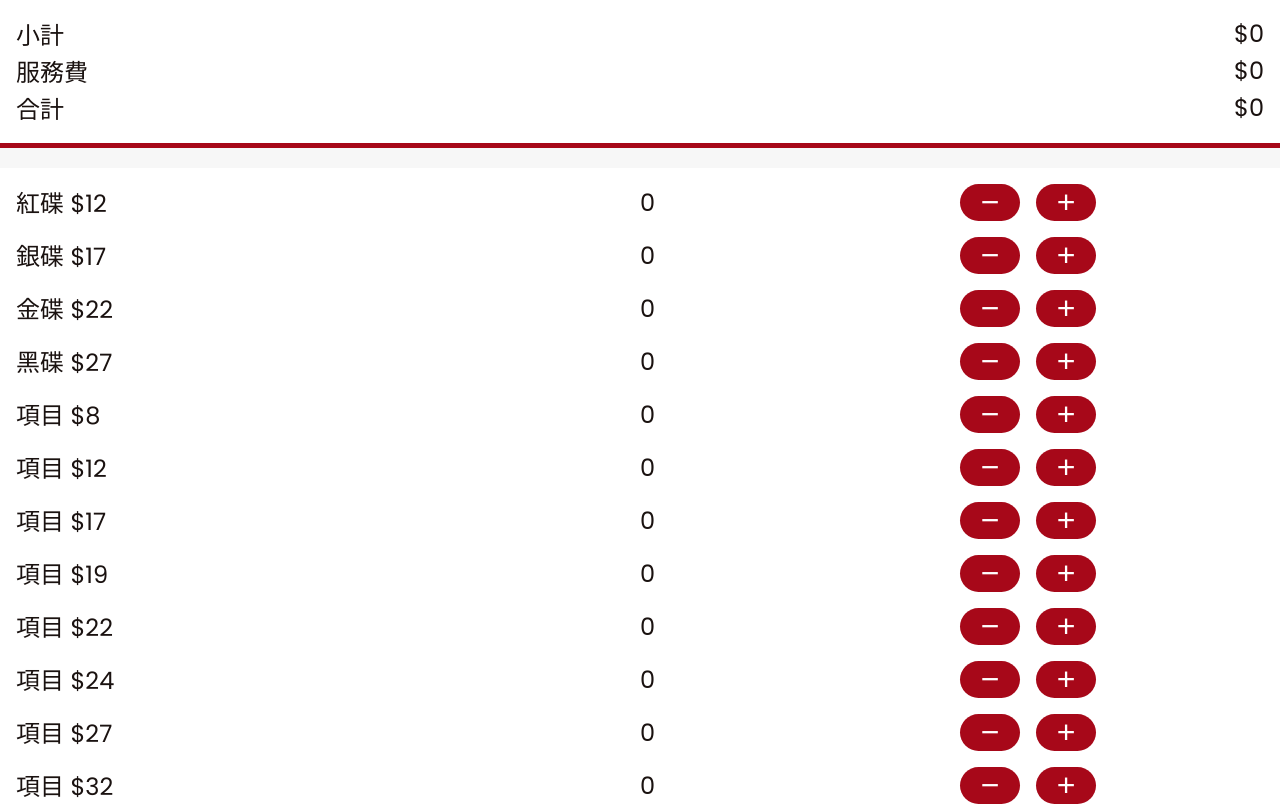
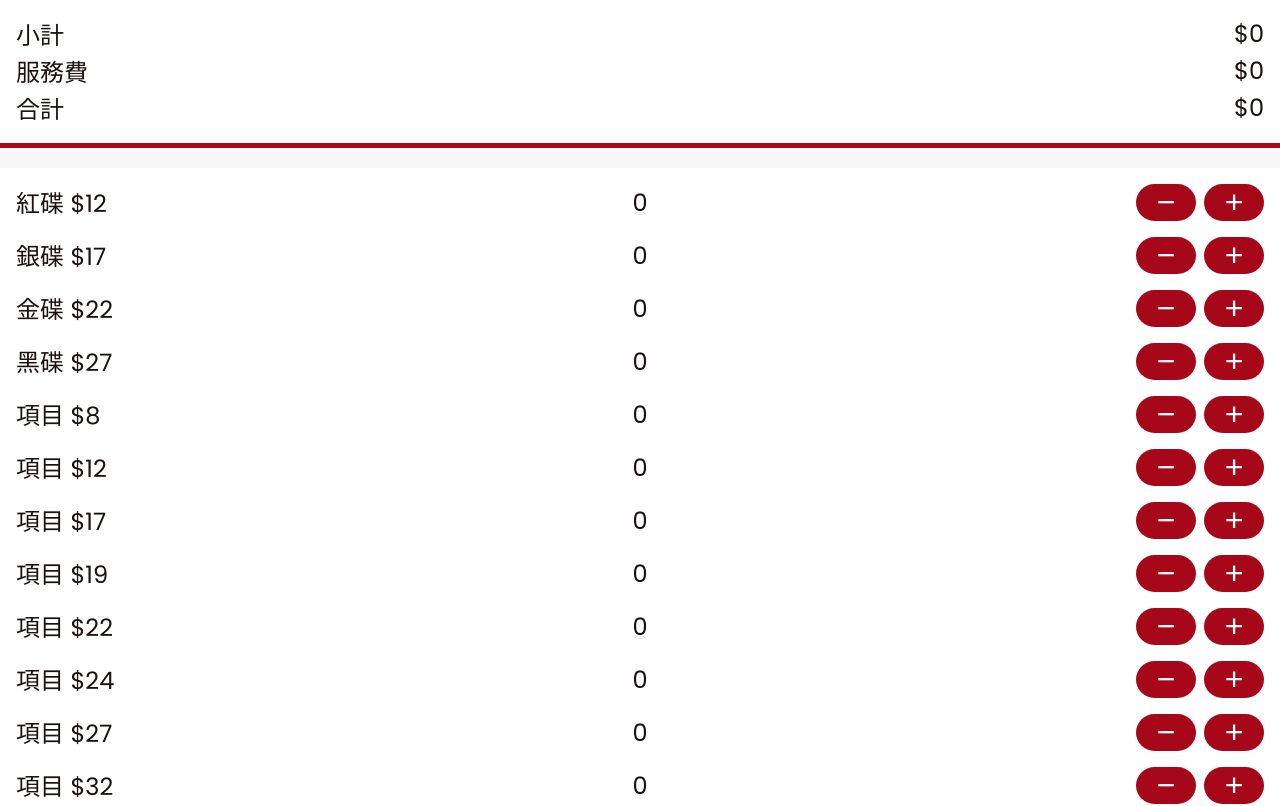
Before and after one commit to man7788/sushiro-calculator, a React (Vite) app in the folder calculator/: page / in a window 1280 px wide. Shown: the top 806 px of the page. Built offline with nearby package versions, Linux system fonts and the light colour scheme.

Commit message:
Update Item styles

```diff
--- a/calculator/src/Components/Items/Item.jsx
+++ b/calculator/src/Components/Items/Item.jsx
@@ -21,7 +21,7 @@ const Item = ({ name = '項目', price }) => {
   return (
     <div className={styles.Item}>
       {`${name} $${price}`}
-      <div>{itemAmount}</div>
+      <div className={styles.ItemAmount}>{itemAmount}</div>
       <div className={styles.ItemControl}>
         <button onClick={onMinusOne}>−</button>
         <button onClick={onAddOne}>+</button>
--- a/calculator/src/Components/Items/Item.module.css
+++ b/calculator/src/Components/Items/Item.module.css
@@ -1,22 +1,28 @@
 .Item {
   display: grid;
   align-items: center;
-  grid-template-columns: 2fr 1fr 1fr;
+  grid-template-columns: 1fr 1fr 1fr;
   margin-bottom: 1rem;
+}
+
+.ItemAmount {
+  display: flex;
+  justify-content: center;
 }
 
 .ItemControl {
   display: flex;
+  justify-content: flex-end;
 }
 
 .ItemControl button {
-  width: 60px;
   background-color: rgb(167, 8, 25);
-  color: #fff;
   border: none;
   border-radius: 100px;
-  margin: 0 0.5rem 0 0.5rem;
+  width: 60px;
+  color: #fff;
   font-size: 2rem;
+  margin: 0 0 0 0.5rem;
 }
 
 .ItemControl button:active {
```
